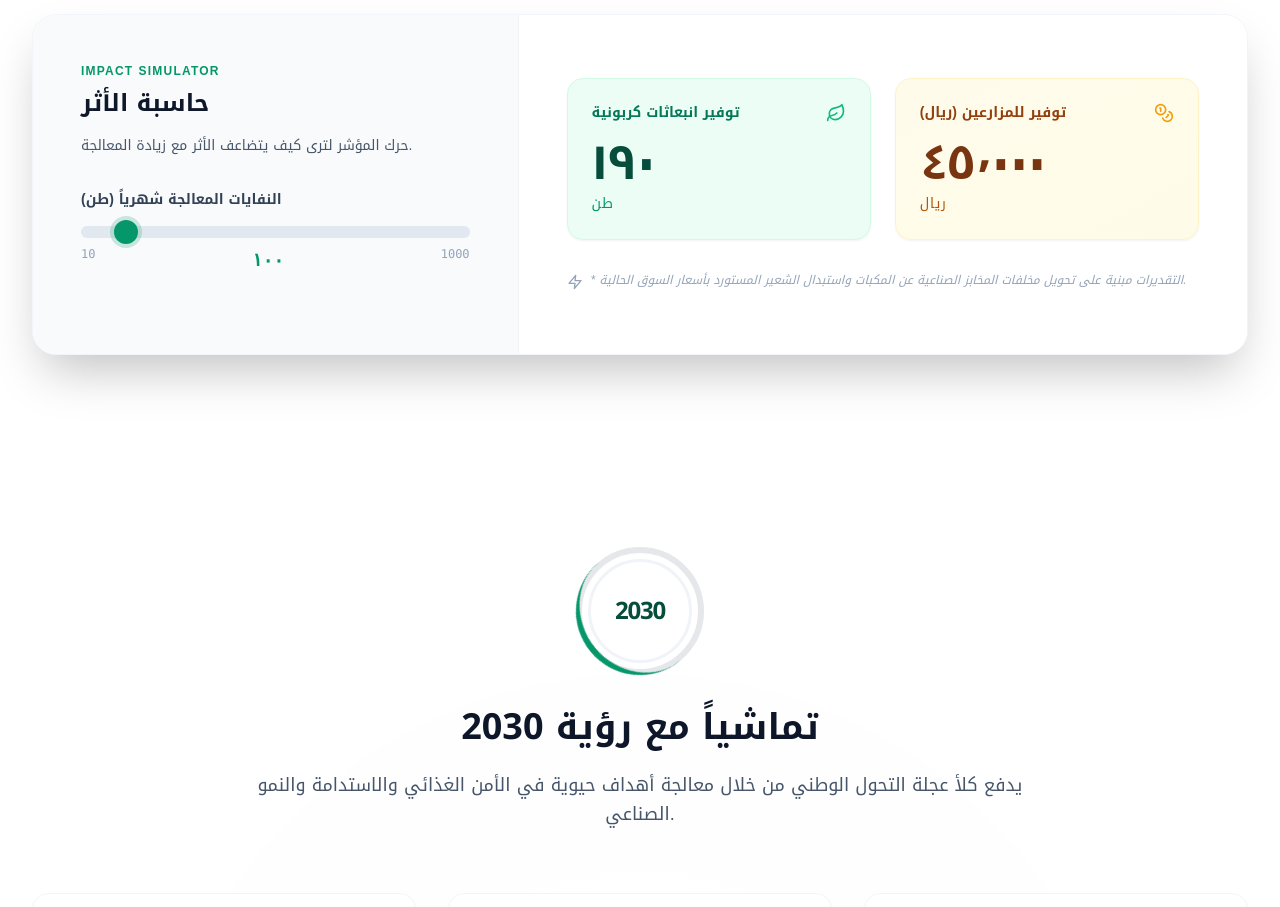
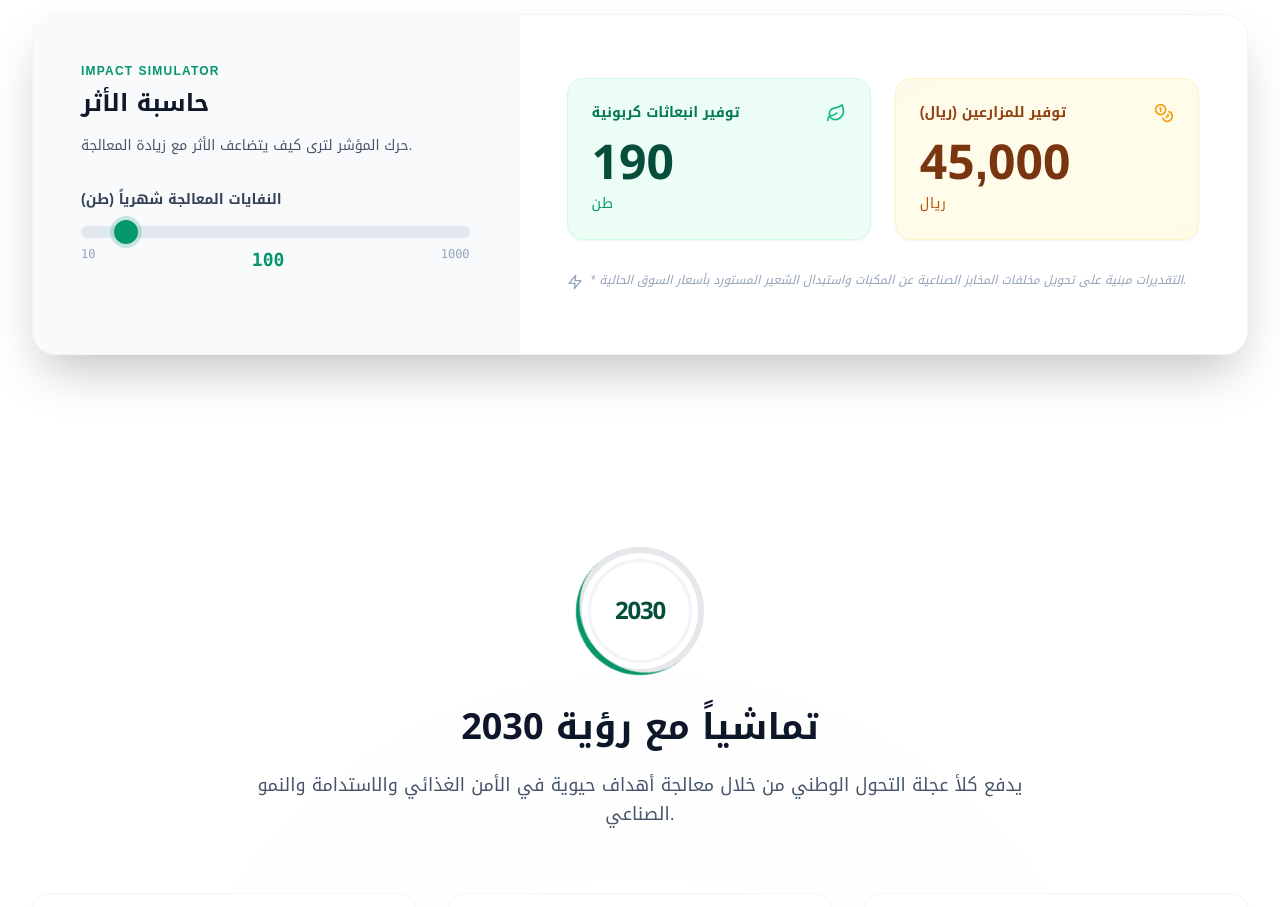
Before and after one commit to baaboud55/kalaa, a React (Vite) app: page / in a window 1280 px wide. Shown: the part 2740-3647 px from the top of the page. Built offline with nearby package versions, Linux system fonts and the light colour scheme.

Commit message:
Force English numbers in Impact Simulator

```diff
--- a/components/ImpactSection.tsx
+++ b/components/ImpactSection.tsx
@@ -17,7 +17,7 @@ const ImpactSection: React.FC = () => {
   const farmerSavings = Math.round(wasteProcessed * SAVINGS_FACTOR);
 
   const formatNumber = (num: number) => {
-    return new Intl.NumberFormat(lang === 'ar' ? 'ar-SA' : 'en-US').format(num);
+    return new Intl.NumberFormat('en-US').format(num);
   };
 
   return (
```
